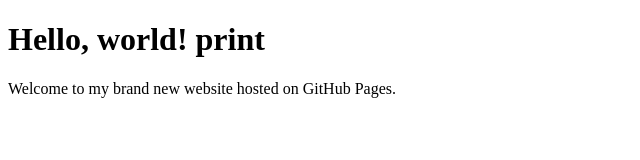
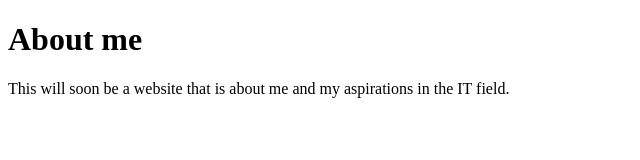
Before and after one commit to Blue-Jayz/Blue-Jayz.github.io, a plain HTML site: page index.html in a window 1280 px wide. Shown: the whole page, without its empty margins (0-640 px from the left). Drawn offline with Linux system fonts and the light colour scheme.

Commit message:
Update index.html

```diff
--- a/index.html
+++ b/index.html
@@ -1,10 +1,10 @@
 <!DOCTYPE html>
 <html>
 <head>
-    <title>My GitHub Website</title>
+    <title>About me</title>
 </head>
 <body>
-    <h1>Hello, world! print</h1>
-    <p>Welcome to my brand new website hosted on GitHub Pages.</p>
+    <h1>About me</h1>
+    <p>This will soon be a website that is about me and my aspirations in the IT field. </p>
 </body>
 </html>
```
